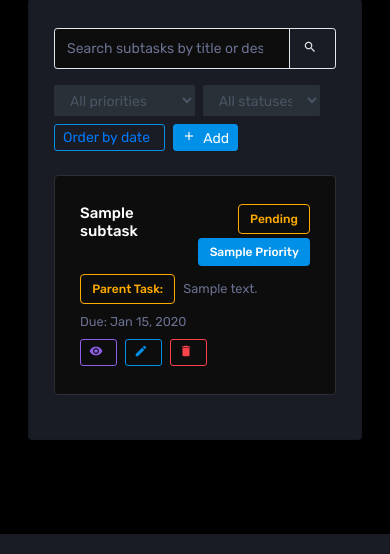
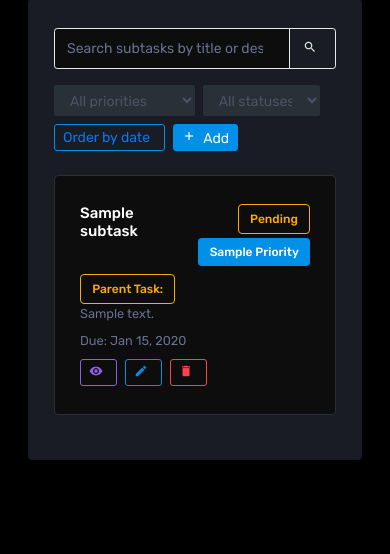
Before and after one commit to Ritvent/hangarin, a Django app: page /subtask/ in a window 390 px wide. Shown: the part 613-1167 px from the top of the page. Run offline with Django 5.2, Linux system fonts and the light colour scheme; tables that the repository leaves empty hold one stand-in row (values such as "Sample post"); some libraries are stand-ins or nearby versions.

Commit message:
update parent task

```diff
--- a/projectsite/templates/subtasks.html
+++ b/projectsite/templates/subtasks.html
@@ -212,7 +212,10 @@
                         <h6 class="card-title {% if subtask.status == 'Completed' %}text-decoration-line-through{% endif %}">
                           {{ subtask.title }}
                         </h6>
-                        <p class="mb-0 small"><span class="badge badge-outline-warning text-warning mr-2">Parent Task:</span>{{ subtask.parent_task.description|truncatechars:50 }}</p>
+                          <p class="mb-0 small">
+                            <span class="badge badge-outline-warning text-warning mr-2">Parent Task:</span>
+                            <span class="d-block d-sm-inline">{{ subtask.parent_task.description|truncatechars:50 }}</span>
+                          </p>
                       </div>
                     </div>
                   </td>
@@ -308,7 +311,10 @@
                           {% endwith %}
                         </div>
                       </div>
-                      <p class="small text-muted mb-2"><span class="badge badge-outline-warning text-warning mr-2">Parent Task:</span>{{ subtask.parent_task.description|truncatechars:80 }}</p>
+                      <p class="small text-muted mb-2">
+                        <span class="badge badge-outline-warning text-warning mr-2">Parent Task:</span>
+                        <span class="d-block d-sm-inline">{{ subtask.parent_task.description|truncatechars:80 }}</span>
+                      </p>
                       <div class="d-flex justify-content-between align-items-center flex-wrap">
                         <span class="small text-muted mb-2 mb-sm-0">Due: {% if subtask.parent_task.deadline %}{{ subtask.parent_task.deadline|date:"M d, Y" }}{% endif %}</span>
                         <div>
```
